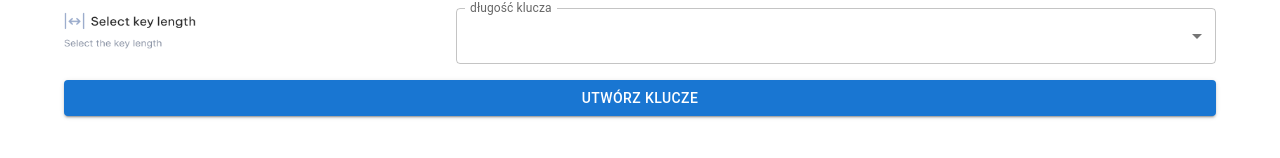
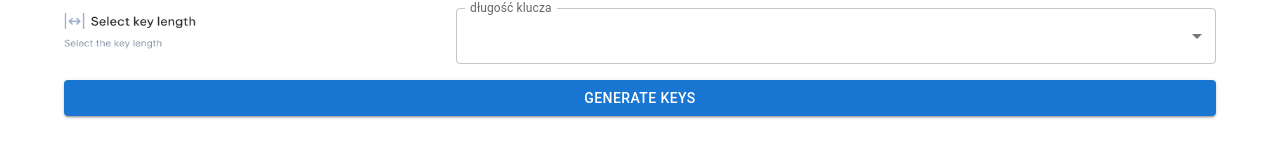
Before and after one commit to 1stDimension/HackYeah_2023, a Next.js app in the folder front/: page /generate-keys in a window 1280 px wide. Shown: the part 424-582 px from the top of the page. Built offline with nearby package versions, Linux system fonts and the light colour scheme.

Commit message:
feat: added test dockerfile

```diff
--- a/front/src/components/GenerateKeysForm/GenerateKeysForm.tsx
+++ b/front/src/components/GenerateKeysForm/GenerateKeysForm.tsx
@@ -144,7 +144,7 @@ export const GenerateKeysForm = () => {
                 type="submit"
                 sx={{ my: 2 }}
               >
-                Utwórz klucze
+                Generate keys
               </Button>
             </FormGroup>
           </FormControl>
```
Also changed, not shown: 2 other files (tests, documents, lock files or other folders).
